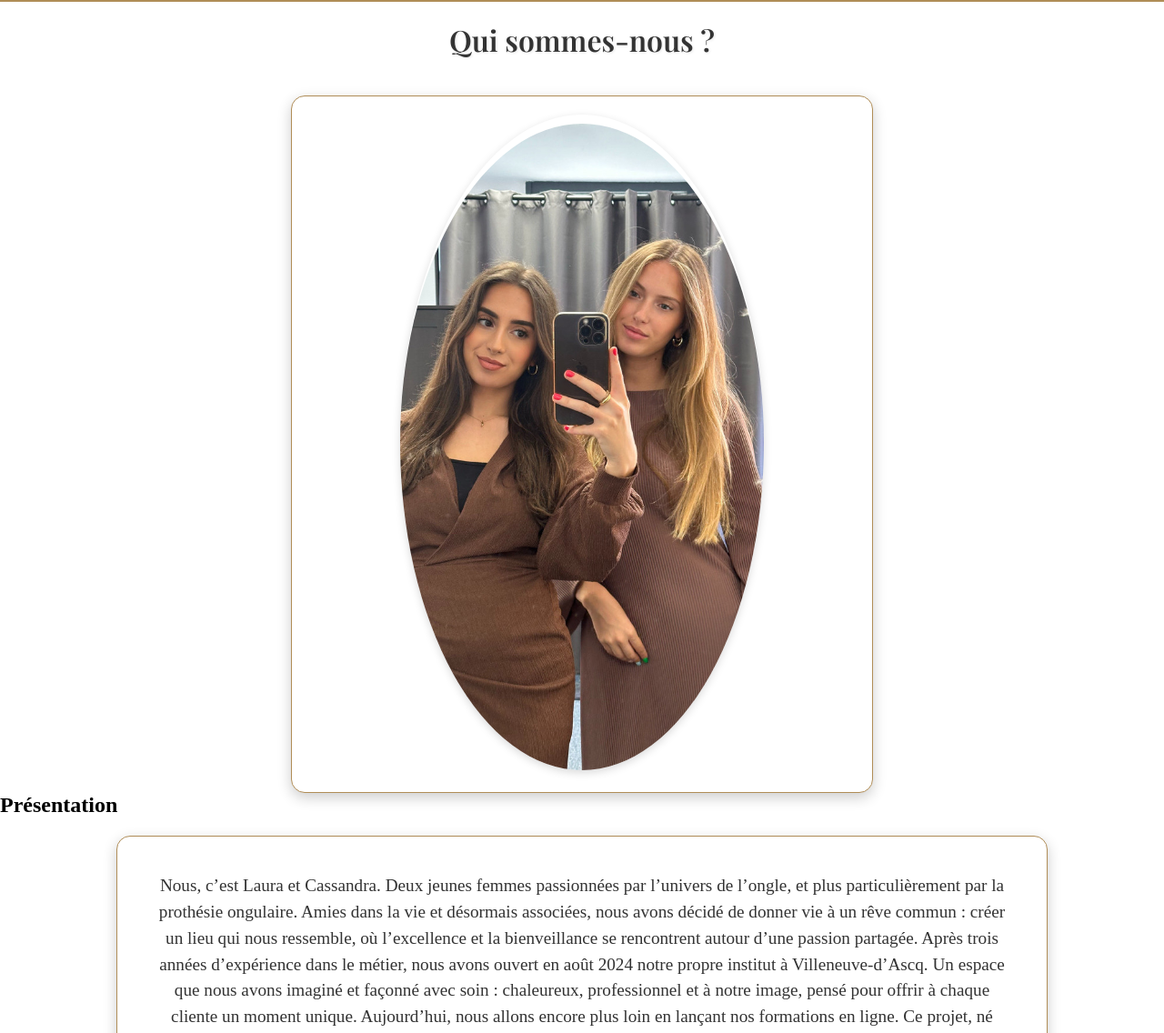
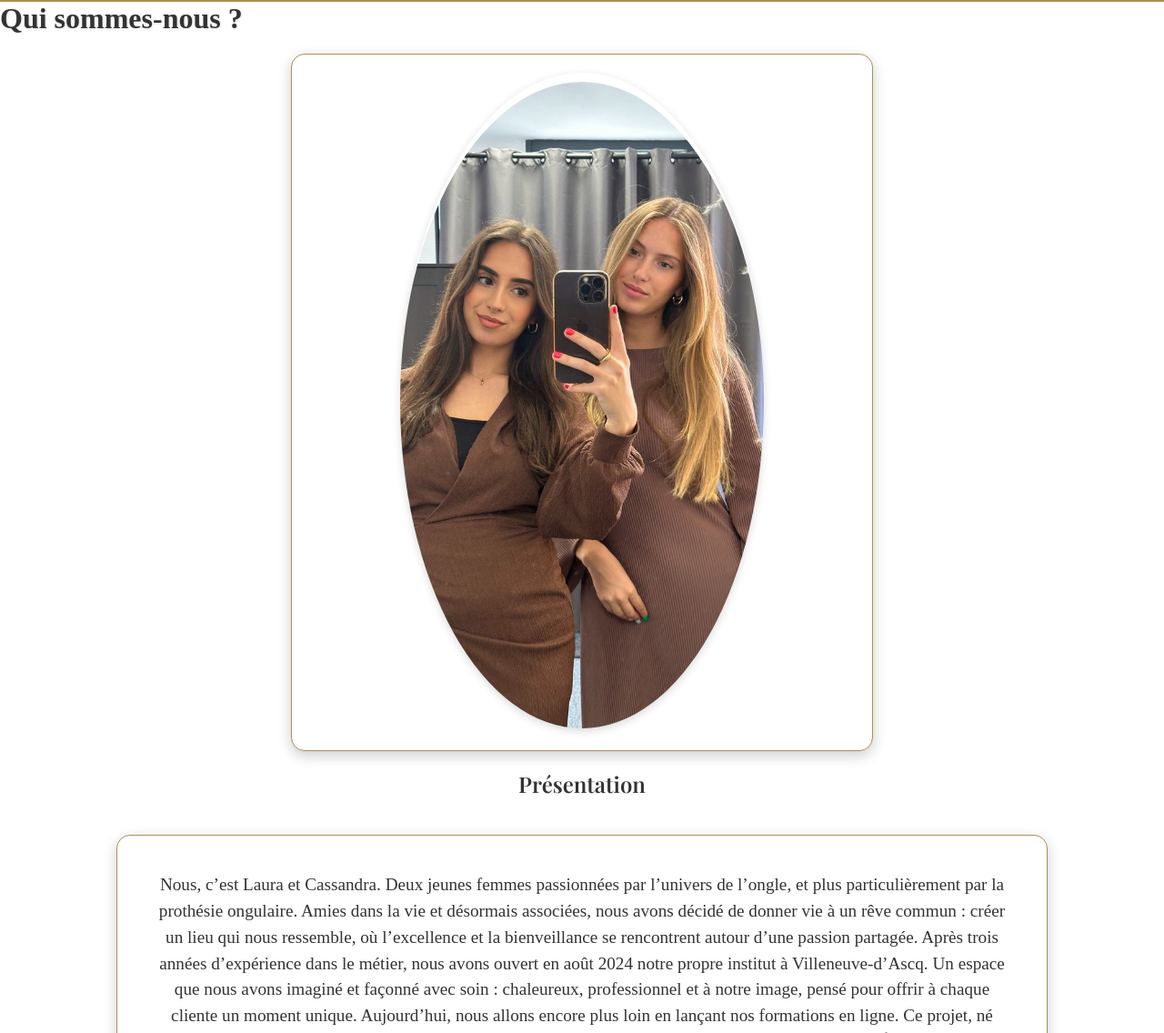
Before and after one commit to FalvoAntonio/Endless-, a PHP site: page /HTML/QuiSommesNous.html in a window 1280 px wide. Shown: the top 1136 px of the page at 91% size. Run offline with PHP 8.4, Linux system fonts and the light colour scheme.

Commit message:
MAJ pour balise base

```diff
--- a/CSS/QuiSommesNous.css
+++ b/CSS/QuiSommesNous.css
@@ -79,7 +79,7 @@
     color: #333;
 }
 /*  Style pour le titre de la page */
-.main, h1{
+.main > h1,h2{
     color: #333;
     font-family: 'Playfair Display', serif;
     text-align: center;
```
